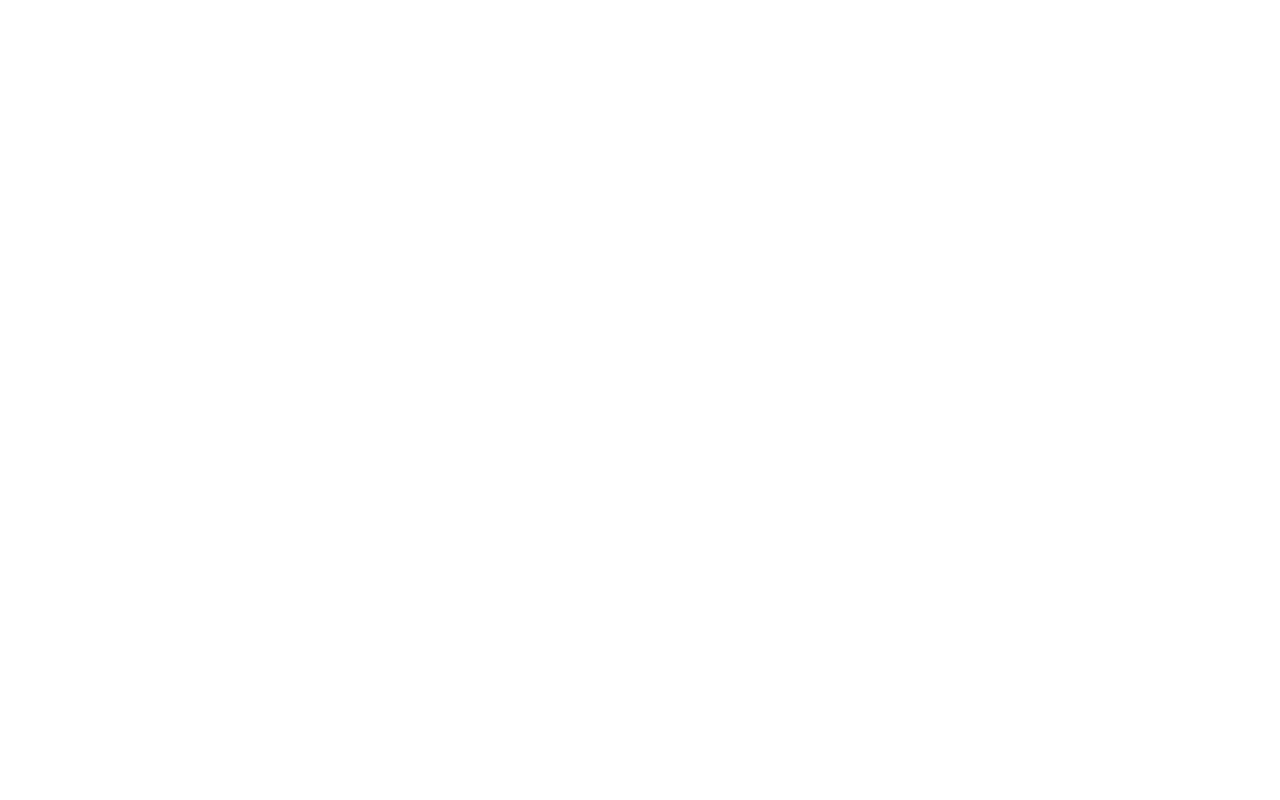
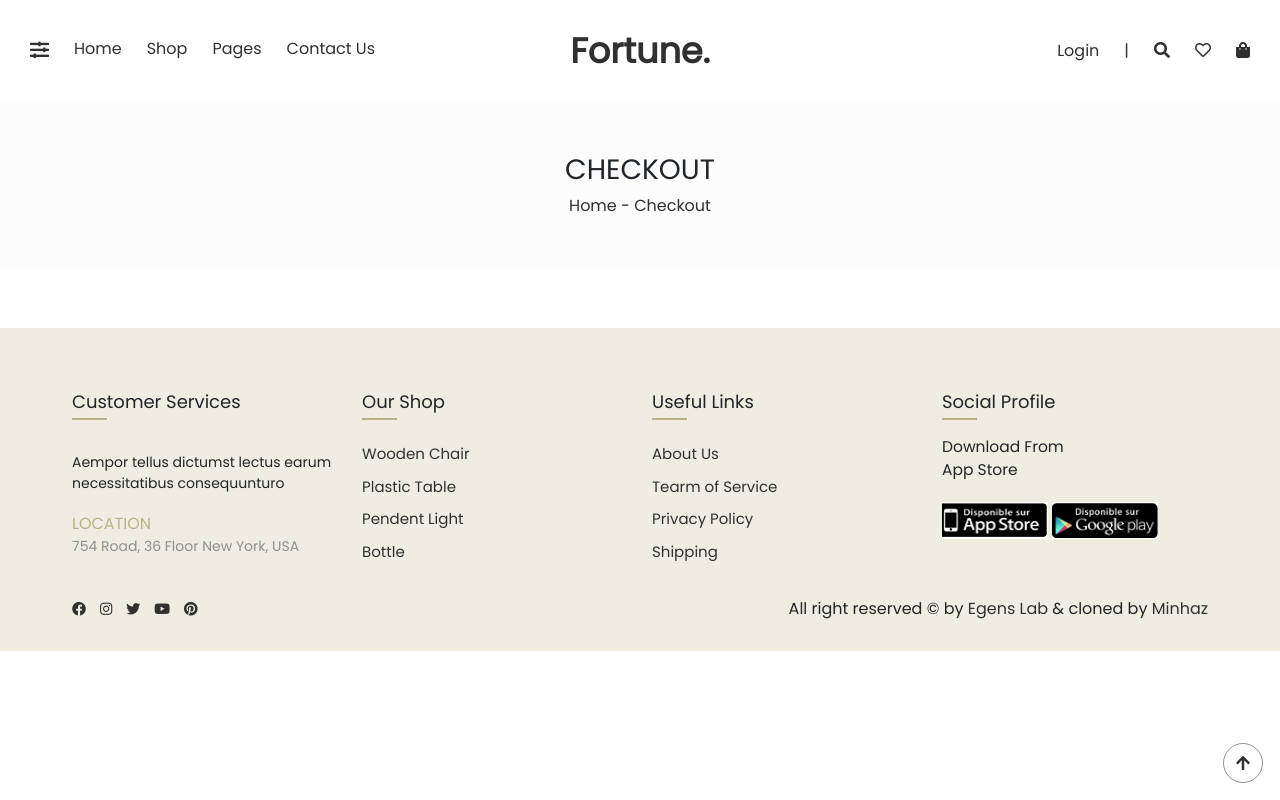
Before and after one commit to Sharif-Minhaz/E-Commerce-website, a plain HTML site: page views/pages/404.html in a window 1280 px wide. Drawn offline with Linux system fonts and the light colour scheme.

Commit message:
all file added

```diff
--- a/views/contact.html
+++ b/views/contact.html
@@ -0,0 +1,214 @@
+<!DOCTYPE html>
+<html lang="en">
+	<head>
+		<meta charset="UTF-8" />
+		<meta http-equiv="X-UA-Compatible" content="IE=edge" />
+		<meta name="viewport" content="width=device-width, initial-scale=1.0" />
+		<title>eCommerce - website | Contact Us</title>
+		<link rel="shortcut icon" href="../../assets/images/favicon.png" type="image/x-icon" />
+		<link rel="stylesheet" href="../../assets/lib/bootstrap-5.1/bootstrap.min.css" />
+		<link rel="stylesheet" href="https://use.fontawesome.com/releases/v5.15.4/css/all.css" integrity="sha384-DyZ88mC6Up2uqS4h/KRgHuoeGwBcD4Ng9SiP4dIRy0EXTlnuz47vAwmeGwVChigm" crossorigin="anonymous" />
+		<link rel="stylesheet" href="../../styles/global.css" />
+		<link rel="stylesheet" href="../../styles/bestProduct.css" />
+		<link rel="stylesheet" href="../../styles/footer.css" />
+		<link rel="stylesheet" href="../../styles/cart.css" />
+	</head>
+	<body>
+		<!-- go to top button -->
+		<a href="#" class="goTop">
+			<span class="fas fa-arrow-up"></span>
+		</a>
+		<!-- menu wrapper -->
+		<div class="menu-wrapper">
+			<div class="menu-wrapper-heading">
+				<a href="../../index.html"></a>
+			</div>
+			<div class="accordion-links">
+				<div class="accordion custom-accordion" id="accordionExample">
+					<a href="../../index.html" class="wrap-link extra-padding">Home</a>
+					<div class="accordion-item">
+						<h2 class="accordion-header" id="headingOne">
+							<button class="accordion-button custom-acc-button collapsed" type="button" data-bs-toggle="collapse" data-bs-target="#collapseOne" aria-expanded="true" aria-controls="collapseOne">
+								Shop
+							</button>
+						</h2>
+						<div id="collapseOne" class="accordion-collapse collapse" aria-labelledby="headingOne" data-bs-parent="#accordionExample">
+							<div class="accordion-body custom-acc-body">
+								<a href="../../views/shop/shopSingles.html">Single Shop</a>
+								<a href="../../views/shop/shopDetails.html">Details Shop</a>
+							</div>
+						</div>
+					</div>
+					<div class="accordion-item">
+						<h2 class="accordion-header" id="headingTwo">
+							<button class="accordion-button custom-acc-button collapsed" type="button" data-bs-toggle="collapse" data-bs-target="#collapseTwo" aria-expanded="false" aria-controls="collapseTwo">
+								Pages
+							</button>
+						</h2>
+						<div id="collapseTwo" class="accordion-collapse collapse" aria-labelledby="headingTwo" data-bs-parent="#accordionExample">
+							<div class="accordion-body custom-acc-body">
+								<a href="../../views/pages/login.html">Login</a>
+								<a href="../../views/pages/cart.html">Cart</a>
+								<a href="../../views/pages/checkout.html">Checkout</a>
+								<a href="../../views/pages/404.html">404 Page</a>
+							</div>
+						</div>
+					</div>
+					<a href="./contact.html" class="wrap-link">Contact Us</a>
+				</div>
+			</div>
+		</div>
+		<header>
+			<!-- main navbar -->
+			<nav class="main-nav">
+				<div class="links">
+					<a href="#" class="slider-logo"><i class="fas fa-sliders-h"></i></a>
+					<a href="../../index.html">Home</a>
+					<div class="shop-link">
+						<a href="#" class="sub-menu">Shop</a>
+						<div class="expand-menu">
+							<a href="../../views/shop/shopSingles.html">Single Shop</a>
+							<a href="../../views/shop/shopDetails.html">Details Shop</a>
+						</div>
+					</div>
+					<div class="shop-link">
+						<a href="#" class="sub-menu">Pages</a>
+						<div class="expand-menu">
+							<a href="../../views/pages/login.html">Login</a>
+							<a href="../../views/pages/cart.html">Cart</a>
+							<a href="../../views/pages/checkout.html">Checkout</a>
+							<a href="../../views/pages/404.html">404 page</a>
+						</div>
+					</div>
+					<a href="./contact.html">Contact Us</a>
+				</div>
+				<div class="brand">
+					<a href="../../index.html">Fortune.</a>
+				</div>
+				<div class="menus">
+					<a href="../../views/pages/login.html">Login</a>
+					<span> | </span>
+					<a href="#" id="searching"><i class="fas fa-search"></i></a>
+					<a href="#"><i class="far fa-heart"></i></a>
+					<a href="../../views/shop/shopSingles.html"><i class="fas fa-shopping-bag"></i></a>
+				</div>
+				<!-- nav button on screen changes -->
+				<div class="nav-menu-btn">
+					<a href="#" class="bars-btn"><span class="nav-menu-btn-bars"><i class="fas fa-bars"></i></span></a>
+					<a href="#" class="cross-btn"><span class="nav-menu-btn-x"><i class="fas fa-times"></i></span></a>
+				</div>
+			</nav>
+			<div class="search-bar-wrapper-hide">
+				<div class="search-option">
+					<span>Search</span>
+					<span class="cls-btn"><i class="fas fa-times"></i></span>
+					<form class="search-input">
+						<input type="search" name="search" id="search-box" placeholder="Search text">
+						<button type="submit">Search</button>
+					</form>
+				</div>
+			</div>
+		</header>
+		<!-- breadcrumb content -->
+		<section class="container-fluid breadcrumb-section">
+			<div class="breadcrumb-area">
+				<h3>CHECKOUT</h3>
+				<div class="breadcrumb-links">
+					<a href="../../index.html">Home</a> - <a href="#">Checkout</a>
+				</div>
+			</div>
+		</section>
+		<!-- product description -->
+		<section class="container-fluid">
+			<div class="container-body">
+
+            </div>
+        </section>
+		<!-- footer section -->
+		<footer class="container-fluid">
+			<div class="container-body">
+				<div class="row">
+					<div class="col-xl-3 col-md-6 col-12">
+						<div class="footer-heading">
+							Customer Services
+						</div>
+						<div class="footer-des">
+							Aempor tellus dictumst lectus earum necessitatibus consequunturo
+						</div>
+						<div class="location-head">
+							LOCATION
+						</div>
+						<div class="location-place">
+							754 Road, 36 Floor New York, USA
+						</div>
+					</div>
+					<div class="col-xl-3 col-md-6 col-12">
+						<div class="footer-heading">
+							Our Shop
+						</div>
+						<div class="footer-links">
+							<a href="#">Wooden Chair</a>
+							<a href="#">Plastic Table</a>
+							<a href="#">Pendent Light</a>
+							<a href="#">Bottle</a>
+						</div>
+					</div>
+					<div class="col-xl-3 col-md-6 col-12">
+						<div class="footer-heading">
+							Useful Links
+						</div>
+						<div class="footer-links">
+							<a href="#">About Us</a>
+							<a href="#">Tearm of Service</a>
+							<a href="#">Privacy Policy</a>
+							<a href="#">Shipping</a>
+						</div>
+					</div>
+					<div class="col-xl-3 col-md-6 col-12">
+						<div class="footer-heading">
+							Social Profile
+						</div>
+						<div class="download-des">
+							Download From <br>App Store
+						</div>
+						<div class="app-stores">
+							<a href="#">
+								<img src="../../assets/images/footer-app-img-1.png" alt="app-1">
+							</a>
+							<a href="#">
+								<img src="../../assets/images/footer-app-img-2.png" alt="app-2">
+							</a>
+						</div>
+					</div>
+					<!-- last section for footer -->
+					<div class="col-12">
+						<div class="container-fluid p-0">
+							<div class="row last-footer-sec">
+								<div class="col-md-3 col-12 icon-align">
+									<div class="social-media-icons">
+										<a href="#"><span><i class="fab fa-facebook"></i></span></a>
+										<a href="#"><span><i class="fab fa-instagram"></i></span></a>
+										<a href="#"><span><i class="fab fa-twitter"></i></span></a>
+										<a href="#"><span><i class="fab fa-youtube"></i></span></a>
+										<a href="#"><span><i class="fab fa-pinterest"></i></span></a>
+									</div>
+								</div>
+								<div class="col-md-9 col-12 copyright-align">
+									All right reserved © by <a href="https://preview.themeforest.net/item/foxture-minimal-ecommerce-html-template/full_screen_preview/34000437?_ga=2.200351145.621205759.1634125966-1231243636.1634117389">Egens Lab</a> & cloned by <a href="https://github.com/Sharif-Minhaz">Minhaz</a>
+								</div>
+							</div>
+						</div>
+					</div>
+				</div>
+			</div>
+		</footer>
+
+		<script src="../../assets/lib/jQuery-3.6.0/jquery-3.6.0.min.js"></script>
+		<script src="../../assets/lib/bootstrap-5.1/bootstrap.bundle.min.js"></script>
+        <script src="../../assets/lib/OwlCarousel2-2.3.4/dist/owl.carousel.min.js"></script>
+		<script src="../../scripts/main.js"></script>
+		<script src="../../scripts/shop.js"></script>
+		<script src="../../scripts/custom.js"></script>
+
+	</body>
+</html>
--- a/views/pages/404.html
+++ b/views/pages/404.html
@@ -0,0 +1,214 @@
+<!DOCTYPE html>
+<html lang="en">
+	<head>
+		<meta charset="UTF-8" />
+		<meta http-equiv="X-UA-Compatible" content="IE=edge" />
+		<meta name="viewport" content="width=device-width, initial-scale=1.0" />
+		<title>eCommerce - website | 404</title>
+		<link rel="shortcut icon" href="../../assets/images/favicon.png" type="image/x-icon" />
+		<link rel="stylesheet" href="../../assets/lib/bootstrap-5.1/bootstrap.min.css" />
+		<link rel="stylesheet" href="https://use.fontawesome.com/releases/v5.15.4/css/all.css" integrity="sha384-DyZ88mC6Up2uqS4h/KRgHuoeGwBcD4Ng9SiP4dIRy0EXTlnuz47vAwmeGwVChigm" crossorigin="anonymous" />
+		<link rel="stylesheet" href="../../styles/global.css" />
+		<link rel="stylesheet" href="../../styles/bestProduct.css" />
+		<link rel="stylesheet" href="../../styles/footer.css" />
+		<link rel="stylesheet" href="../../styles/cart.css" />
+	</head>
+	<body>
+		<!-- go to top button -->
+		<a href="#" class="goTop">
+			<span class="fas fa-arrow-up"></span>
+		</a>
+		<!-- menu wrapper -->
+		<div class="menu-wrapper">
+			<div class="menu-wrapper-heading">
+				<a href="../../index.html"></a>
+			</div>
+			<div class="accordion-links">
+				<div class="accordion custom-accordion" id="accordionExample">
+					<a href="../../index.html" class="wrap-link extra-padding">Home</a>
+					<div class="accordion-item">
+						<h2 class="accordion-header" id="headingOne">
+							<button class="accordion-button custom-acc-button collapsed" type="button" data-bs-toggle="collapse" data-bs-target="#collapseOne" aria-expanded="true" aria-controls="collapseOne">
+								Shop
+							</button>
+						</h2>
+						<div id="collapseOne" class="accordion-collapse collapse" aria-labelledby="headingOne" data-bs-parent="#accordionExample">
+							<div class="accordion-body custom-acc-body">
+								<a href="../../views/shop/shopSingles.html">Single Shop</a>
+								<a href="../../views/shop/shopDetails.html">Details Shop</a>
+							</div>
+						</div>
+					</div>
+					<div class="accordion-item">
+						<h2 class="accordion-header" id="headingTwo">
+							<button class="accordion-button custom-acc-button collapsed" type="button" data-bs-toggle="collapse" data-bs-target="#collapseTwo" aria-expanded="false" aria-controls="collapseTwo">
+								Pages
+							</button>
+						</h2>
+						<div id="collapseTwo" class="accordion-collapse collapse" aria-labelledby="headingTwo" data-bs-parent="#accordionExample">
+							<div class="accordion-body custom-acc-body">
+								<a href="../../views/pages/login.html">Login</a>
+								<a href="../../views/pages/cart.html">Cart</a>
+								<a href="../../views/pages/checkout.html">Checkout</a>
+								<a href="../../views/pages/404.html">404 Page</a>
+							</div>
+						</div>
+					</div>
+					<a href="../contact.html" class="wrap-link">Contact Us</a>
+				</div>
+			</div>
+		</div>
+		<header>
+			<!-- main navbar -->
+			<nav class="main-nav">
+				<div class="links">
+					<a href="#" class="slider-logo"><i class="fas fa-sliders-h"></i></a>
+					<a href="../../index.html">Home</a>
+					<div class="shop-link">
+						<a href="#" class="sub-menu">Shop</a>
+						<div class="expand-menu">
+							<a href="../../views/shop/shopSingles.html">Single Shop</a>
+							<a href="../../views/shop/shopDetails.html">Details Shop</a>
+						</div>
+					</div>
+					<div class="shop-link">
+						<a href="#" class="sub-menu">Pages</a>
+						<div class="expand-menu">
+							<a href="../../views/pages/login.html">Login</a>
+							<a href="../../views/pages/cart.html">Cart</a>
+							<a href="../../views/pages/checkout.html">Checkout</a>
+							<a href="../../views/pages/404.html">404 page</a>
+						</div>
+					</div>
+					<a href="../contact.html">Contact Us</a>
+				</div>
+				<div class="brand">
+					<a href="../../index.html">Fortune.</a>
+				</div>
+				<div class="menus">
+					<a href="../../views/pages/login.html">Login</a>
+					<span> | </span>
+					<a href="#" id="searching"><i class="fas fa-search"></i></a>
+					<a href="#"><i class="far fa-heart"></i></a>
+					<a href="../../views/shop/shopSingles.html"><i class="fas fa-shopping-bag"></i></a>
+				</div>
+				<!-- nav button on screen changes -->
+				<div class="nav-menu-btn">
+					<a href="#" class="bars-btn"><span class="nav-menu-btn-bars"><i class="fas fa-bars"></i></span></a>
+					<a href="#" class="cross-btn"><span class="nav-menu-btn-x"><i class="fas fa-times"></i></span></a>
+				</div>
+			</nav>
+			<div class="search-bar-wrapper-hide">
+				<div class="search-option">
+					<span>Search</span>
+					<span class="cls-btn"><i class="fas fa-times"></i></span>
+					<form class="search-input">
+						<input type="search" name="search" id="search-box" placeholder="Search text">
+						<button type="submit">Search</button>
+					</form>
+				</div>
+			</div>
+		</header>
+		<!-- breadcrumb content -->
+		<section class="container-fluid breadcrumb-section">
+			<div class="breadcrumb-area">
+				<h3>CHECKOUT</h3>
+				<div class="breadcrumb-links">
+					<a href="../../index.html">Home</a> - <a href="#">Checkout</a>
+				</div>
+			</div>
+		</section>
+		<!-- product description -->
+		<section class="container-fluid">
+			<div class="container-body">
+
+            </div>
+        </section>
+		<!-- footer section -->
+		<footer class="container-fluid">
+			<div class="container-body">
+				<div class="row">
+					<div class="col-xl-3 col-md-6 col-12">
+						<div class="footer-heading">
+							Customer Services
+						</div>
+						<div class="footer-des">
+							Aempor tellus dictumst lectus earum necessitatibus consequunturo
+						</div>
+						<div class="location-head">
+							LOCATION
+						</div>
+						<div class="location-place">
+							754 Road, 36 Floor New York, USA
+						</div>
+					</div>
+					<div class="col-xl-3 col-md-6 col-12">
+						<div class="footer-heading">
+							Our Shop
+						</div>
+						<div class="footer-links">
+							<a href="#">Wooden Chair</a>
+							<a href="#">Plastic Table</a>
+							<a href="#">Pendent Light</a>
+							<a href="#">Bottle</a>
+						</div>
+					</div>
+					<div class="col-xl-3 col-md-6 col-12">
+						<div class="footer-heading">
+							Useful Links
+						</div>
+						<div class="footer-links">
+							<a href="#">About Us</a>
+							<a href="#">Tearm of Service</a>
+							<a href="#">Privacy Policy</a>
+							<a href="#">Shipping</a>
+						</div>
+					</div>
+					<div class="col-xl-3 col-md-6 col-12">
+						<div class="footer-heading">
+							Social Profile
+						</div>
+						<div class="download-des">
+							Download From <br>App Store
+						</div>
+						<div class="app-stores">
+							<a href="#">
+								<img src="../../assets/images/footer-app-img-1.png" alt="app-1">
+							</a>
+							<a href="#">
+								<img src="../../assets/images/footer-app-img-2.png" alt="app-2">
+							</a>
+						</div>
+					</div>
+					<!-- last section for footer -->
+					<div class="col-12">
+						<div class="container-fluid p-0">
+							<div class="row last-footer-sec">
+								<div class="col-md-3 col-12 icon-align">
+									<div class="social-media-icons">
+										<a href="#"><span><i class="fab fa-facebook"></i></span></a>
+										<a href="#"><span><i class="fab fa-instagram"></i></span></a>
+										<a href="#"><span><i class="fab fa-twitter"></i></span></a>
+										<a href="#"><span><i class="fab fa-youtube"></i></span></a>
+										<a href="#"><span><i class="fab fa-pinterest"></i></span></a>
+									</div>
+								</div>
+								<div class="col-md-9 col-12 copyright-align">
+									All right reserved © by <a href="https://preview.themeforest.net/item/foxture-minimal-ecommerce-html-template/full_screen_preview/34000437?_ga=2.200351145.621205759.1634125966-1231243636.1634117389">Egens Lab</a> & cloned by <a href="https://github.com/Sharif-Minhaz">Minhaz</a>
+								</div>
+							</div>
+						</div>
+					</div>
+				</div>
+			</div>
+		</footer>
+
+		<script src="../../assets/lib/jQuery-3.6.0/jquery-3.6.0.min.js"></script>
+		<script src="../../assets/lib/bootstrap-5.1/bootstrap.bundle.min.js"></script>
+        <script src="../../assets/lib/OwlCarousel2-2.3.4/dist/owl.carousel.min.js"></script>
+		<script src="../../scripts/main.js"></script>
+		<script src="../../scripts/shop.js"></script>
+		<script src="../../scripts/custom.js"></script>
+
+	</body>
+</html>
```
Also changed, not shown: index.html (+1 -1 lines), views/pages/cart.html (+2 -2 lines), views/pages/checkout.html (+214 -0 lines), views/pages/login.html (+2 -2 lines), views/shop/shopDetails.html (+2 -2 lines), views/shop/shopSingles.html (+2 -2 lines).
